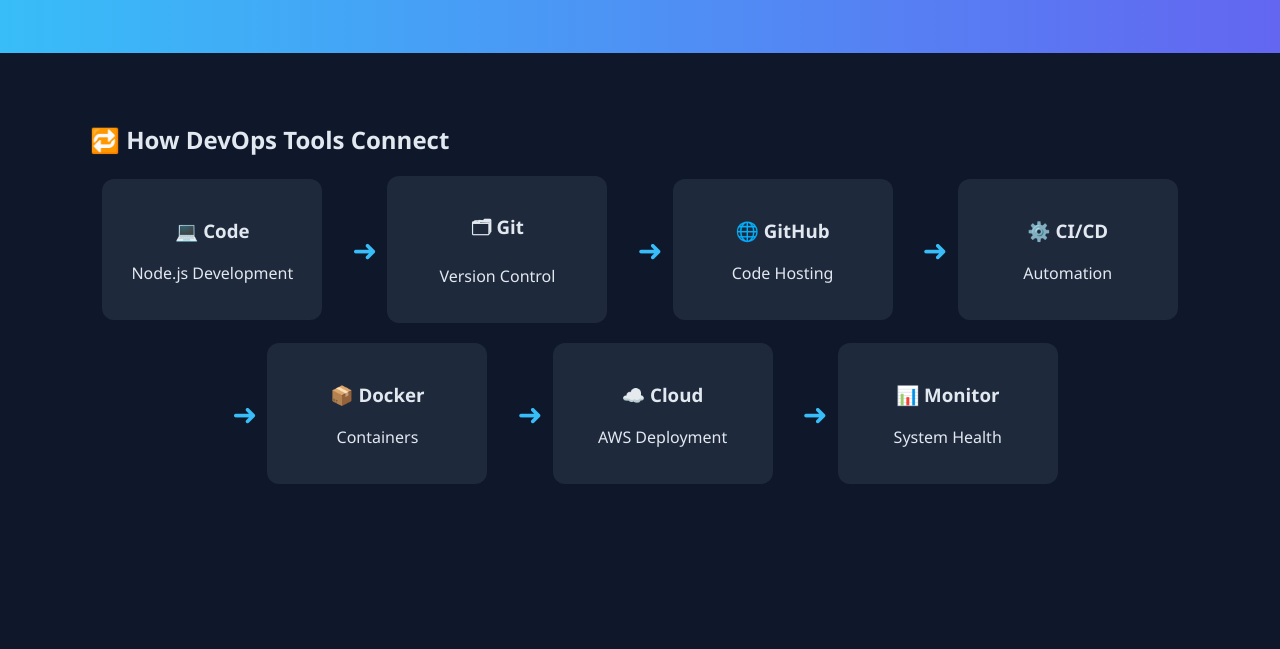
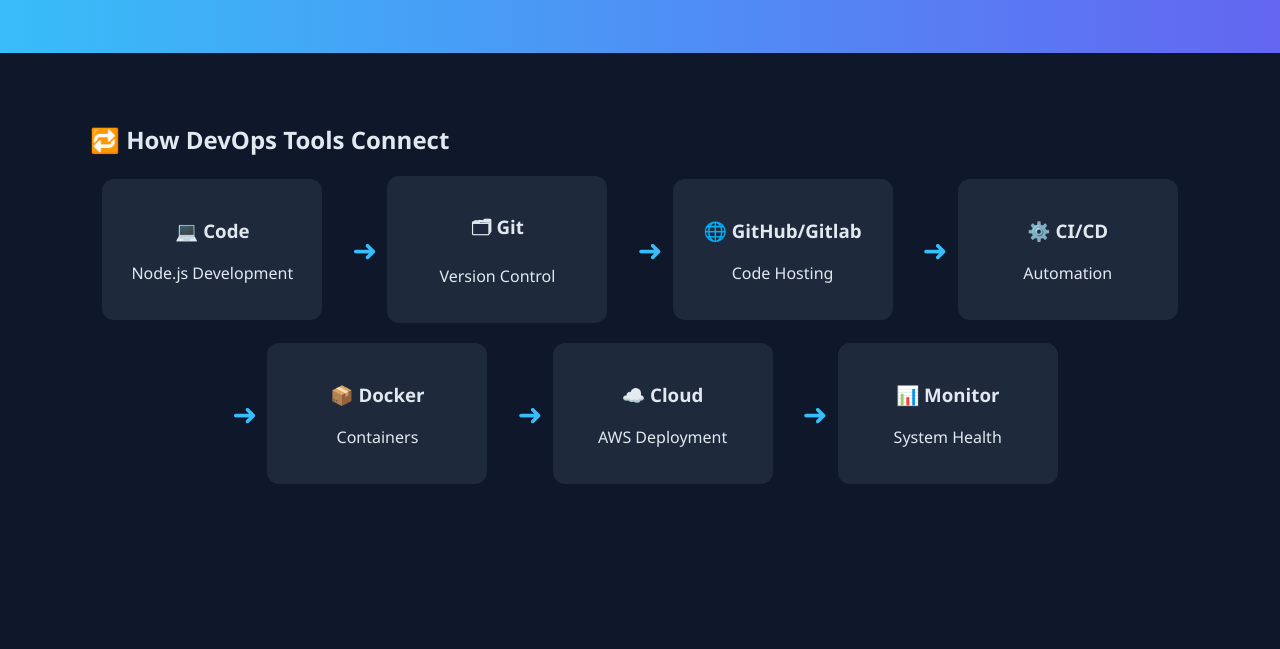
Before and after one commit to mrAUTHENTIC-18/PALMER-DEVOPS, a website: page index.html in a window 1280 px wide. Shown: the part 151-800 px from the top of the page. Drawn offline with Linux system fonts and the light colour scheme.

Commit message:
made some changes

```diff
--- a/index.html
+++ b/index.html
@@ -104,7 +104,7 @@ footer {
 
 <body>
 
-<button class="toggle-btn" onclick="toggleMode()">🌙 / ☀️</button>
+<button class="toggle-btn" onclick="toggleMode()">🌙/☀️</button>
 
 <header>
     <h1>DevOps Interactive Pipeline</h1>
@@ -131,7 +131,7 @@ footer {
 <div class="arrow">➜</div>
 
 <div class="tool">
-<h3>🌐 GitHub</h3>
+<h3>🌐 GitHub/Gitlab</h3>
 <p>Code Hosting</p>
 </div>
 
```
